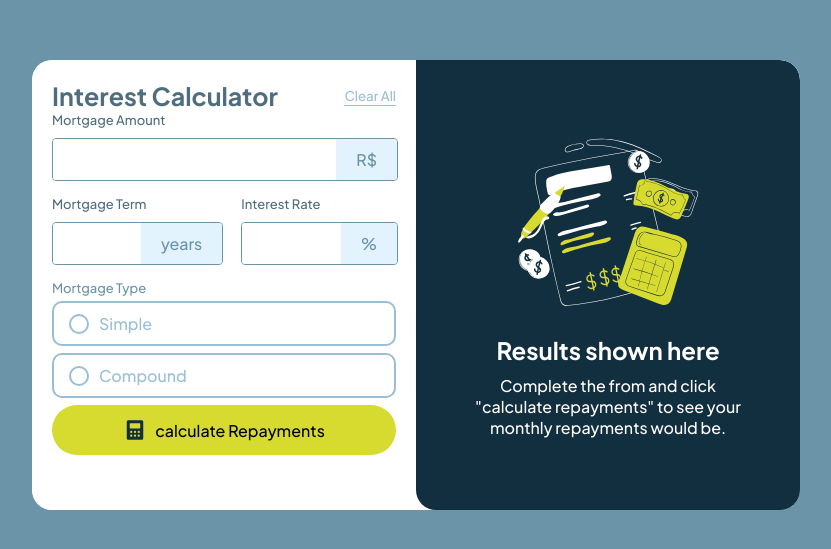
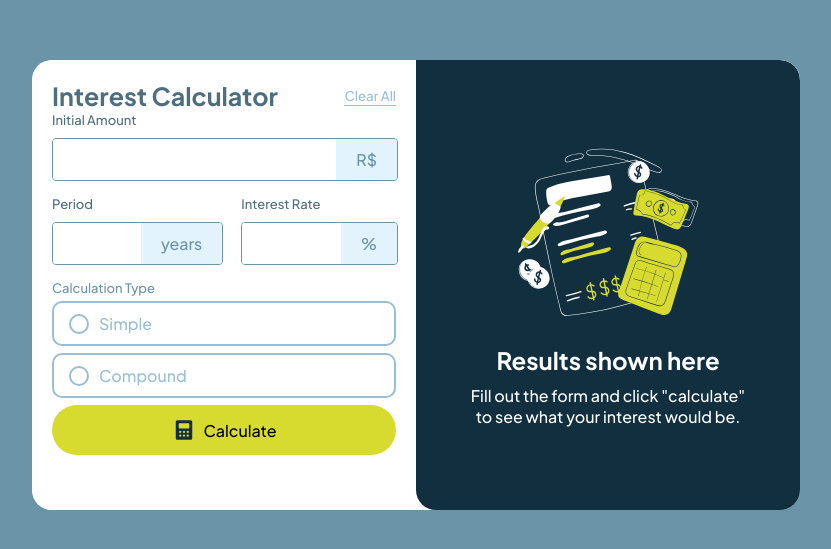
Before and after one commit to allmuniz/interest-calculator, an Angular app: page /dashboard in a window 1280 px wide. Shown: the part 115-664 px from the top of the page, without its empty margins (224-1055 px from the left). Built offline with nearby package versions, Linux system fonts and the light colour scheme.

Commit message:
refactor: Change in names in the interface

```diff
--- a/src/app/components/interest-card/interest-card.component.html
+++ b/src/app/components/interest-card/interest-card.component.html
@@ -1,9 +1,9 @@
 <div class="card">
-    <p class="label">Your monthly repayments</p>
+    <p class="label">Your final amount</p>
     <p class="amount">R$ {{ finalAmount }}</p>
 
     <div class="divider"></div>
 
-    <p class="total-label">Total you'll repay over the term</p>
+    <p class="total-label">Total you invested</p>
     <p class="total-amount">R$ {{ interestAmount }}</p>
 </div>
--- a/src/app/pages/dashboard/dashboard.component.html
+++ b/src/app/pages/dashboard/dashboard.component.html
@@ -14,7 +14,7 @@
             <form [formGroup]="interestForm">
                 <app-input
                     formControlName="capital"
-                    label="Mortgage Amount"
+                    label="Initial Amount"
                     type="number"
                     span="R$"
                 />
@@ -22,7 +22,7 @@
                 <section class="inputs-middle">
                     <app-input
                         formControlName="time"
-                        label="Mortgage Term"
+                        label="Period"
                         type="number"
                         span="years"
                     />
@@ -36,7 +36,7 @@
 
                 <app-checkbox
                     formControlName="type"
-                    title="Mortgage Type"
+                    title="Calculation Type"
                     conjunto="mortgageType"
                     valueType="1"
                     label="Simple"
@@ -53,7 +53,7 @@
                     (submit)="submit()"
                     icone="svg/icon-calculator.svg"
                     descricao="Calculator image"
-                    title="calculate Repayments"
+                    title="Calculate"
                 />
 
             </form>
@@ -63,12 +63,12 @@
             <div class="card-section-empty" *ngIf="!interest">
                 <img src="svg/illustration-empty.svg" alt="">
                 <h1>Results shown here</h1>
-                <p>Complete the from and click "calculate repayments" to see your monthly repayments would be.</p>
+                <p>Fill out the form and click "calculate" to see what your interest would be.</p>
             </div>
 
             <div class="card-section-full" *ngIf="interest">
                 <h1>Your results</h1>
-                <p>Your results are shown below based on the information you provided. To adjust the results, edit the form and click "calculate repayments" again.</p>
+                <p>Your results are displayed below based on the information you provided. To adjust your results, edit the form and click "calculate" again..</p>
                 <app-interest-card
                     finalAmount="{{ interest.finalAmount }}"
                     interestAmount="{{ interest.interestAmount }}"
```
